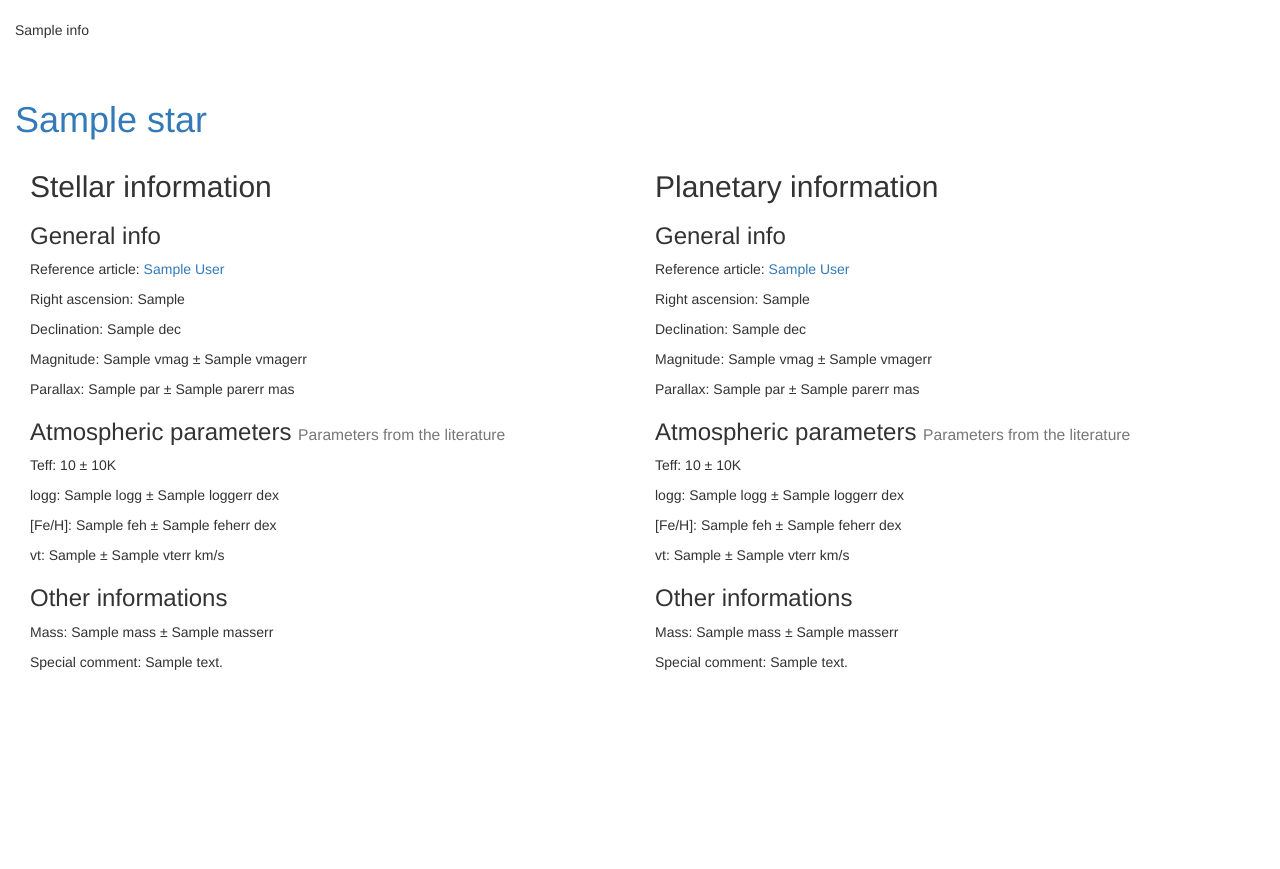
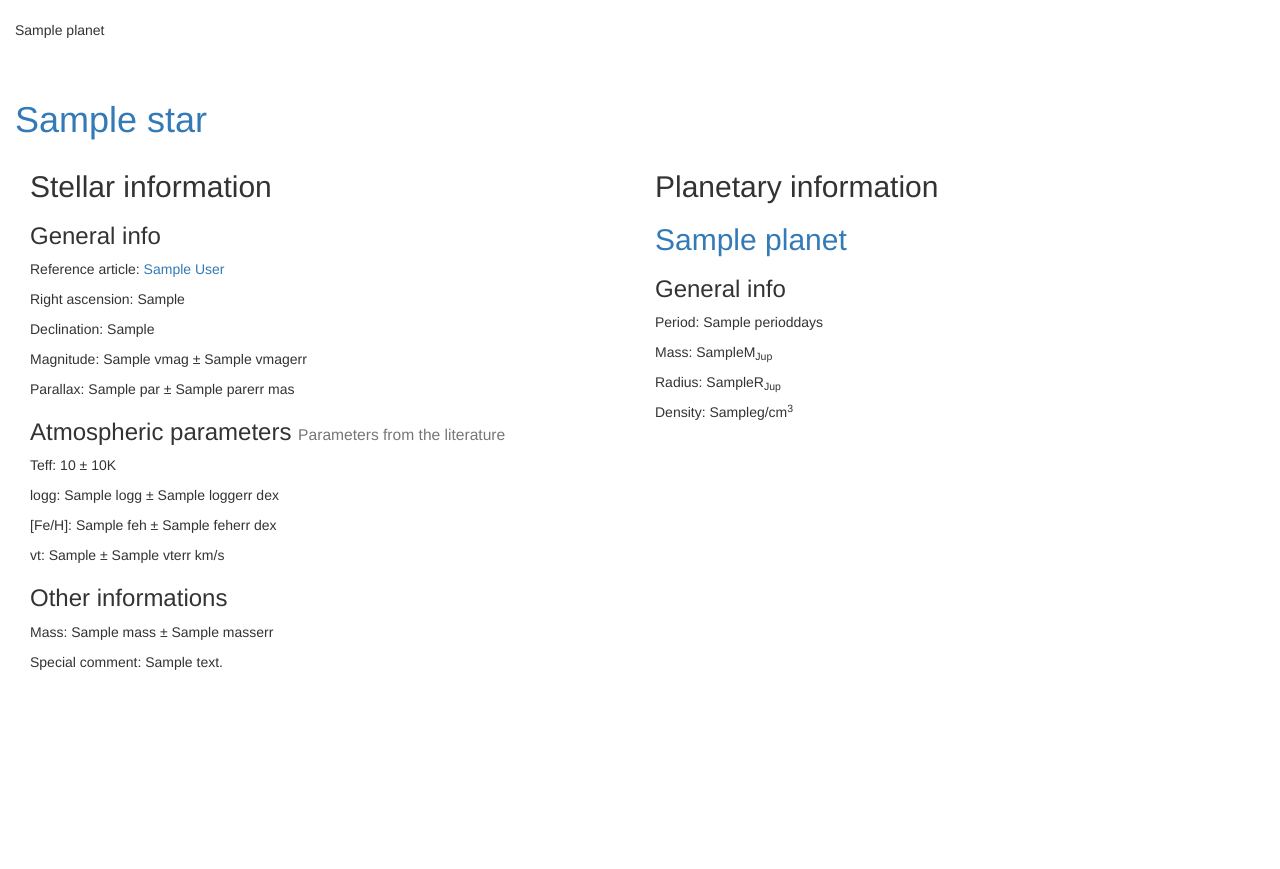
Before and after one commit to DanielAndreasen/SWEETer-Cat, a Flask app: template sweetercat/templates/detail.html in a window 1280 px wide. Shown: the part 62-931 px from the top of the page. Run offline with Flask 2, Linux system fonts and the light colour scheme; the template is opened without the code that fills it: most values are stand-ins (such as "Sample title", 1, 10 or a date in 2020); parts of the project's set-up code (start-up, migrations or seed data) failed here and were passed over; some libraries are stand-ins or nearby versions.

Commit message:
Progressing on planetary parameters

```diff
--- a/sweetercat/app.py
+++ b/sweetercat/app.py
@@ -10,16 +10,8 @@ app.config['SECRET_KEY'] = 'cniuo324fny7w98r4m8374ty893724hf8'
 
 
 @app.route('/')
-@app.route('/<string:star>')
 def homepage(star=None):
     df, columns = readSC()
-    print(star)
-    if star is not None:
-        d = df.loc[df['Star'] == star, :]
-        if len(d):
-            print(d)
-            # TODO: Merge with exoplanetEU to get planetary details
-            return render_template('detail.html', info=d.to_dict('records')[0])
     dfs = df.sort_values('updated', ascending=False)[:50]  # TODO: Remove the slicing!
     for col in ('teff', 'tefferr'):  # These should be integers
         idx = dfs[col].isnull()
@@ -30,6 +22,20 @@ def homepage(star=None):
     dfs = dfs.loc[:, columns]
     dfs = dfs.to_dict('records')
     return render_template('main.html', rows=dfs, columns=columns[1:-1])
+
+
+@app.route('/star/<string:star>/')
+def stardetail(star=None):
+    if star is not None:
+        print(star)
+        df, columns = planetAndStar(full=True)
+        d = df.loc[df['Star'] == star, :]
+        if len(d):
+            d['plName'] = list(map(lambda s: s.decode(), d['plName']))
+            d['plName'] = list(map(lambda s: '{} {}'.format(s[:-2], s[-1].lower()), d['plName']))
+            d['exolink'] = list(map(lambda s: 'http://exoplanet.eu/catalog/{}/'.format(s.lower().replace(' ', '_')), d['plName']))
+            return render_template('detail.html', info=d.to_dict('records'))
+    return redirect(url_for('homepage'))
 
 
 @app.route("/plot/", methods=['GET', 'POST'])
--- a/sweetercat/templates/detail.html
+++ b/sweetercat/templates/detail.html
@@ -1,64 +1,58 @@
 {% extends "template.html" %}
 
 {% block body %}
-{{ info }}
+{{ info[0] }}
 <br><br><br>
-<h1><a target="_blank" href="http://simbad.u-strasbg.fr/simbad/sim-basic?Ident={{ info['Star'] }}">{{ info['Star'] }}</a></h1>
+<h1><a target="_blank" href="http://simbad.u-strasbg.fr/simbad/sim-basic?Ident={{ info[0]['Star'] }}">{{ info[0]['Star'] }}</a></h1>
 <div class="col-lg-6">
   <h2>Stellar information</h2>
   <h3>General info</h3>
-  <p>Reference article: <a href="{{ info['link'] }}" target="_blank">{{ info['Author'] }}</a></p>
-  <p>Right ascension: {{ info['RA'] }}</p>
-  <p>Declination: {{ info['dec'] }}</p>
-  <p>Magnitude: {{ info['Vmag'] }} &plusmn; {{ info['Vmagerr'] }}</p>
-  <p>Parallax: {{ info['par'] }} &plusmn; {{ info['parerr'] }} mas</p>
+  <p>Reference article: <a href="{{ info[0]['link'] }}" target="_blank">{{ info[0]['Author'] }}</a></p>
+  <p>Right ascension: {{ info[0]['RA'] }}</p>
+  <p>Declination: {{ info[0]['dec_x'] }}</p>
+  <p>Magnitude: {{ info[0]['Vmag'] }} &plusmn; {{ info[0]['Vmagerr'] }}</p>
+  <p>Parallax: {{ info[0]['par'] }} &plusmn; {{ info[0]['parerr'] }} mas</p>
 
   <h3>Atmospheric parameters
-  {% if info['flag'] %}
+  {% if info[0]['flag'] %}
     <small>Parameters analysed by the Porto group</small>
   {% else %}
     <small>Parameters from the literature</small>
   {% endif %}
   </h3>
-  <p>Teff: {{ info['teff']|int }} &plusmn; {{ info['tefferr']|int }}K</p>
-  <p>logg: {{ info['logg'] }} &plusmn; {{ info['loggerr'] }} dex</p>
-  <p>[Fe/H]: {{ info['feh'] }} &plusmn; {{ info['feherr'] }} dex</p>
-  <p>vt: {{ info['vt'] }} &plusmn; {{ info['vterr'] }} km/s</p>
+  <p>Teff: {{ info[0]['teff']|int }} &plusmn; {{ info[0]['tefferr']|int }}K</p>
+  <p>logg: {{ info[0]['logg'] }} &plusmn; {{ info[0]['loggerr'] }} dex</p>
+  <p>[Fe/H]: {{ info[0]['feh'] }} &plusmn; {{ info[0]['feherr'] }} dex</p>
+  <p>vt: {{ info[0]['vt'] }} &plusmn; {{ info[0]['vterr'] }} km/s</p>
 
   <h3>Other informations</h3>
-  <p>Mass: {{ info['mass'] }} &plusmn; {{ info['masserr'] }}</p>
-  {% if info['Comment']|string != 'nan' %}
-    <p>Special comment: {{ info['Comment'] }}</p>
+  <p>Mass: {{ info[0]['mass'] }} &plusmn; {{ info[0]['masserr'] }}</p>
+  {% if info[0]['Comment']|string != 'nan' %}
+    <p>Special comment: {{ info[0]['Comment'] }}</p>
   {% endif %}
 </div>
 
 <!-- This needs to loop through the exoplanets once the df is merged with the exoplanetEU -->
 <div class="col-lg-6">
   <h2>Planetary information</h2>
-  <h3>General info</h3>
-  <p>Reference article: <a href="{{ info['link'] }}" target="_blank">{{ info['Author'] }}</a></p>
-  <p>Right ascension: {{ info['RA'] }}</p>
-  <p>Declination: {{ info['dec'] }}</p>
-  <p>Magnitude: {{ info['Vmag'] }} &plusmn; {{ info['Vmagerr'] }}</p>
-  <p>Parallax: {{ info['par'] }} &plusmn; {{ info['parerr'] }} mas</p>
 
-  <h3>Atmospheric parameters
-  {% if info['flag'] %}
-    <small>Parameters analysed by the Porto group</small>
-  {% else %}
-    <small>Parameters from the literature</small>
-  {% endif %}
-  </h3>
-  <p>Teff: {{ info['teff']|int }} &plusmn; {{ info['tefferr']|int }}K</p>
-  <p>logg: {{ info['logg'] }} &plusmn; {{ info['loggerr'] }} dex</p>
-  <p>[Fe/H]: {{ info['feh'] }} &plusmn; {{ info['feherr'] }} dex</p>
-  <p>vt: {{ info['vt'] }} &plusmn; {{ info['vterr'] }} km/s</p>
+  {% for planet in info %}
+    <h2><a href="{{ planet['exolink'] }}" target="_blank">{{ planet['plName'] }}</a></h2>
+    <h3>General info</h3>
+    <p>Period: {{ planet['period'] }}days</p>
+    {% if planet['plMass']|string != 'nan' %}
+      <p>Mass: {{ planet['plMass'] }}M<sub>Jup</sub></p>
+    {% endif %}
+    {% if planet['plRadius']|string != 'nan' %}
+      <p>Radius: {{ planet['plRadius']|string }}R<sub>Jup</sub></p>
+    {% endif %}
+    {% if planet['plDensity']|string != 'nan' %}
+      <p>Density: {{ planet['plRadius']|string }}g/cm<sup>3</sup></p>
+    {% endif %}
 
-  <h3>Other informations</h3>
-  <p>Mass: {{ info['mass'] }} &plusmn; {{ info['masserr'] }}</p>
-  {% if info['Comment']|string != 'nan' %}
-    <p>Special comment: {{ info['Comment'] }}</p>
-  {% endif %}
+  {% endfor %}
+
+
 </div>
 
 
--- a/sweetercat/utils.py
+++ b/sweetercat/utils.py
@@ -41,7 +41,7 @@ def readSC():
     return df, plots
 
 
-def planetAndStar():
+def planetAndStar(full=False):
     d = cache.get('planetDB')
     c = cache.get('planetCols')
     if (d is None) or (c is None):
@@ -50,7 +50,8 @@ def planetAndStar():
         cols = ['stName', 'plMass', 'plRadius', 'period', 'sma', 'eccentricity',
                 'inclination', 'discovered', 'dist',
                 'mag_v', 'mag_i', 'mag_j', 'mag_h', 'mag_k', 'plDensity']
-        deu = deu[cols]
+        if not full:
+            deu = deu[cols]
         deu['stName'] = [s.decode() for s in deu['stName']]
         df, columns = readSC()
         d = pd.merge(df, deu, left_on='Star', right_on='stName')
```
